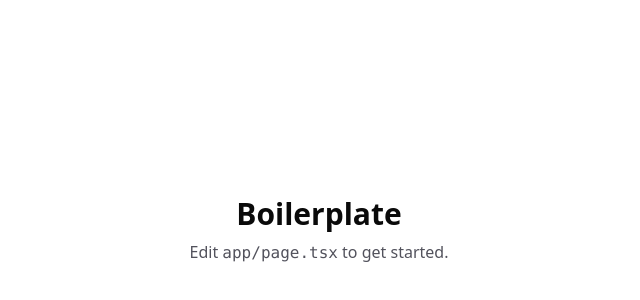
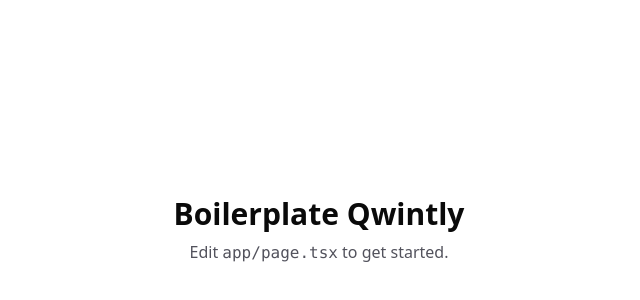
Before and after one commit to vedangiitb/qwintly-boilerplate, a Next.js app: page / in a window 1280 px wide. Shown: the part 170-470 px from the top of the page, without its empty margins (321-961 px from the left). Built offline with nearby package versions, Linux system fonts and the light colour scheme.

Commit message:
deployer validation testing

```diff
--- a/app/page.tsx
+++ b/app/page.tsx
@@ -3,10 +3,11 @@
 //  DESC_END
 
 export default function Home() {
+  const name: { name: string } = { name: "Qwintly" };
   return (
     <div className="min-h-screen flex items-center justify-center bg-white dark:bg-black">
       <main className="p-8 text-center">
-        <h1 className="text-3xl font-semibold">Boilerplate</h1>
+        <h1 className="text-3xl font-semibold">Boilerplate {name.name}</h1>
         <p className="mt-2 text-zinc-600 dark:text-zinc-400">
           Edit <code>app/page.tsx</code> to get started.
         </p>
```
